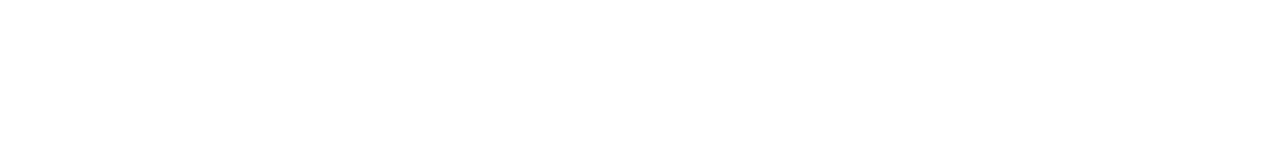
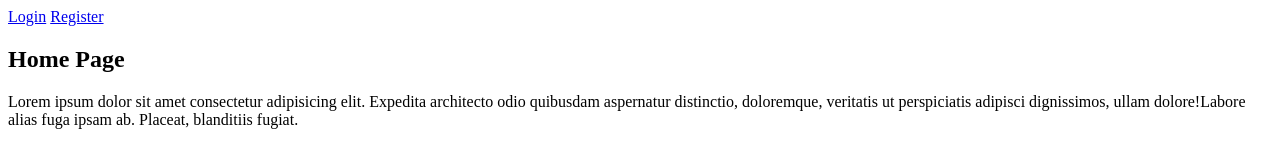
Before and after one commit to pawanthathsara987/git-tutorial, a plain HTML site: page index.html in a window 1280 px wide. Drawn offline with Linux system fonts and the light colour scheme.

Commit message:
Home page changes

```diff
--- a/index.html
+++ b/index.html
@@ -6,6 +6,18 @@
     <title>Home Page</title>
 </head>
 <body>
+    <header>
+        <a href="login.html">Login</a>
+        <a href="register.html">Register</a>
+    </header>
+    <section>
+        <h2>Home Page</h2>
+        <p>Lorem ipsum dolor sit amet consectetur adipisicing elit.
+           Expedita architecto odio quibusdam aspernatur distinctio,
+           doloremque, veritatis ut perspiciatis adipisci dignissimos,
+           ullam dolore!Labore alias fuga ipsam ab. Placeat, blanditiis
+           fugiat.</p>
+    </section>
 
 </body>
 </html>
```
